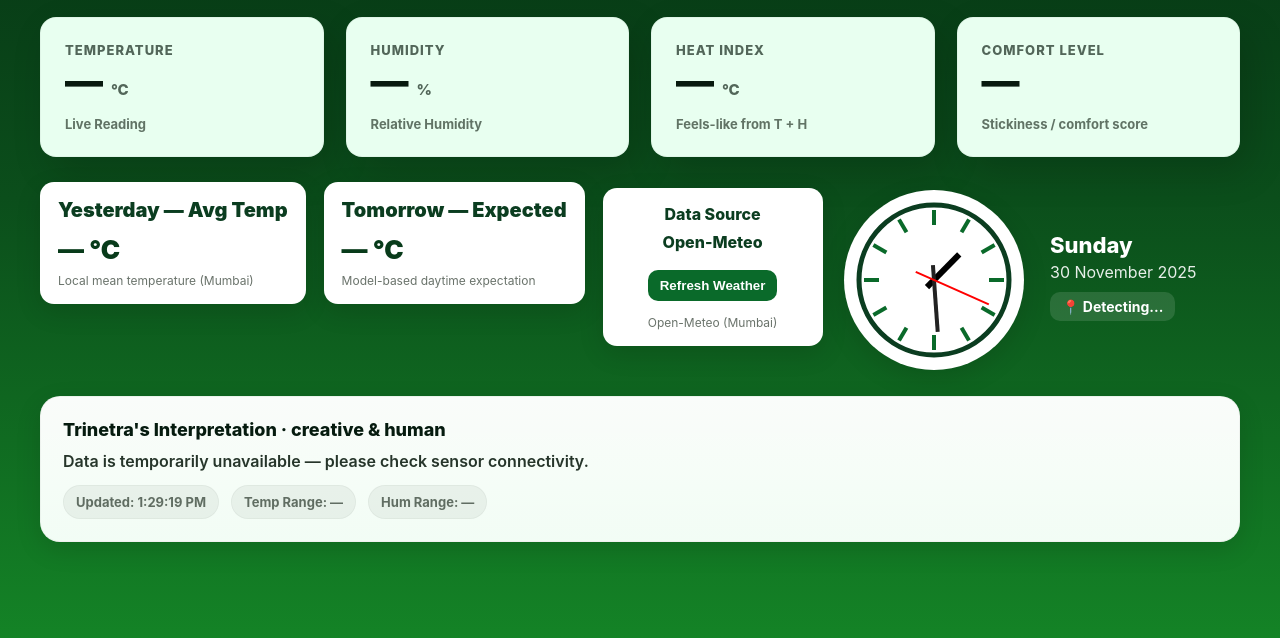
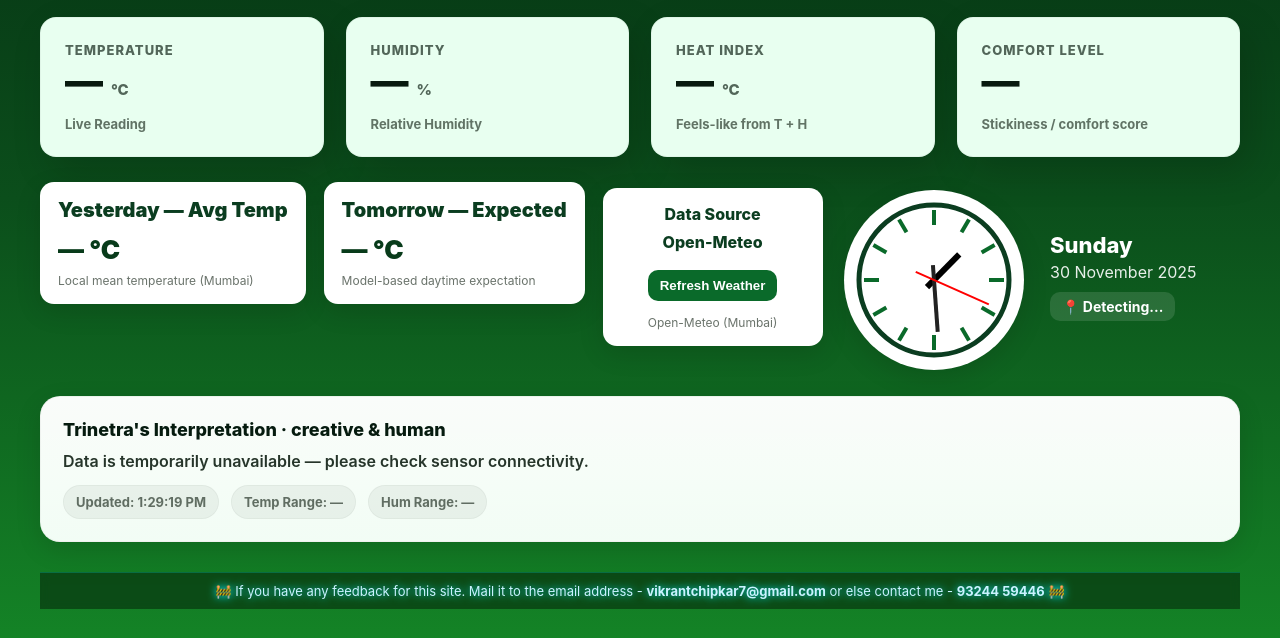
Before and after one commit to vikrantchipkarlgp25-byte/IoT_DHT11_AI_Model, a plain HTML site: page index.html in a window 1280 px wide. Shown: the part 162-800 px from the top of the page. Drawn offline with Linux system fonts and the light colour scheme; no server answers.

Commit message:
Update index.html

```diff
--- a/index.html
+++ b/index.html
@@ -230,6 +230,21 @@
       <div class="pill">Hum Range: <strong id="predHumRange">—</strong></div>
     </div>
   </section>
+
+  <div style="
+  width:100%;
+  text-align:center;
+  padding:10px 0;
+  font-size:13px;
+  color:#c9f3ff;
+  background:rgba(0, 0, 0, 0.4);
+  backdrop-filter:blur(4px);
+  border-top:1px solid rgba(0,255,255,0.2);
+  text-shadow:0 0 8px #00eaff;
+  margin-top:30px;
+">
+  🚧 If you have any feedback for this site. Mail it to the email address - <b>vikrantchipkar7@gmail.com</b> or else contact me - <b>93244 59446</b> 🚧
+</div>
 
 </div>
 
@@ -603,5 +618,6 @@ const UID = x.map(n => String.fromCharCode(n)).join('');
 
 })();
 </script>
+
 </body>
 </html>
```
